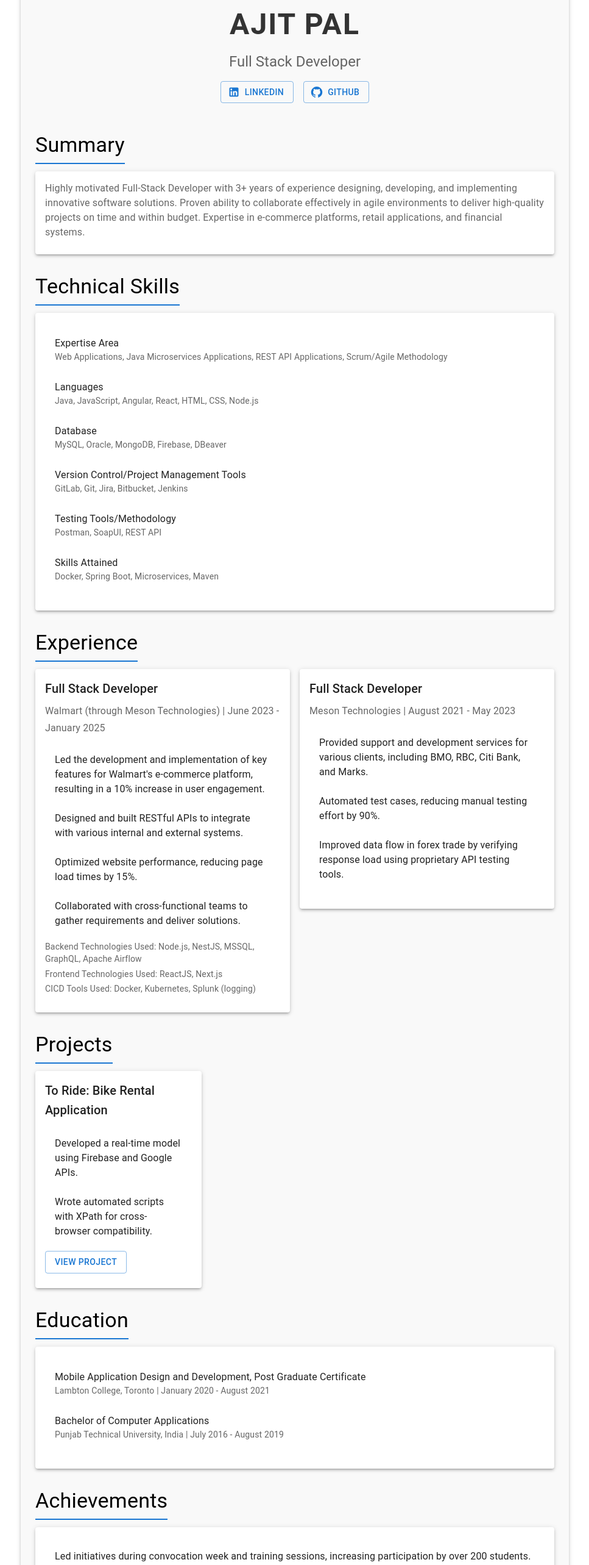
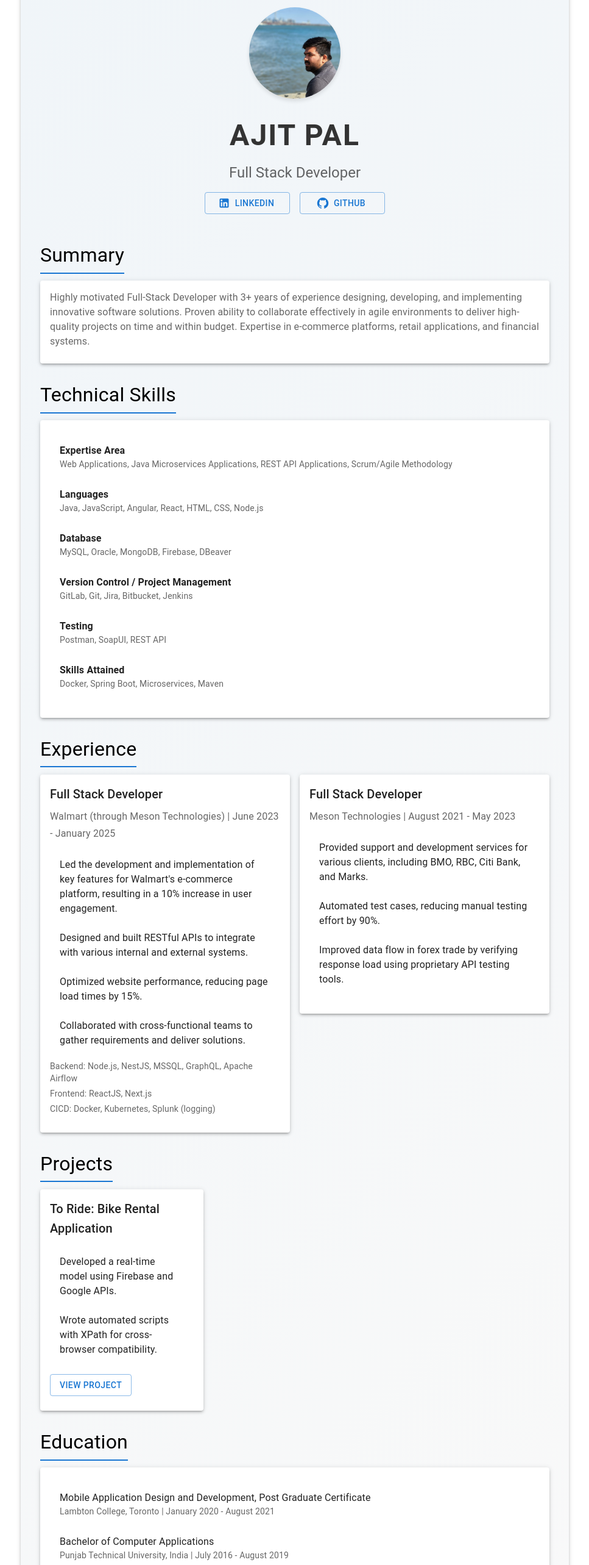
Before and after one commit to ajitpal254/Ajit-Portfolio, a React (Create React App) app: page / in a window 1280 px wide. Shown: the part 20-2586 px from the top of the page at 61% size, without its empty margins (156-1123 px from the left). Built offline with nearby package versions, Linux system fonts and the light colour scheme.

Commit message:
style chanegs and pictyure added

```diff
--- a/src/App.css
+++ b/src/App.css
@@ -9,7 +9,7 @@
 
 @media (prefers-reduced-motion: no-preference) {
   .App-logo {
-    animation: App-logo-spin infinite 20s linear;
+    animation: App-logo-spin infinite 25s linear;
   }
 }
 
--- a/src/App.js
+++ b/src/App.js
@@ -20,18 +20,33 @@ const Portfolio = () => {
     <Container
       maxWidth="md"
       sx={{
-        py: 4,
-        backgroundColor: "#f9f9f9",
+        py: { xs: 3, md: 4 },
+        px: { xs: 2, md: 4 },
+        background: "linear-gradient(135deg, #f0f5f9, #f9f9f9)",
         borderRadius: 2,
         boxShadow: 3,
       }}
     >
-      <Box sx={{ textAlign: "center", mb: 6 }}>
+      <Box sx={{ display: "flex", justifyContent: "center", mb: { xs: 3, md: 4 } }}>
+        <img
+          src={require("./assets/c9e06d35-838b-425e-863d-542b2aa0d3e8.jpg")}
+          alt="Profile"
+          style={{
+            width: "150px",
+            height: "150px",
+            borderRadius: "50%",
+            objectFit: "cover",
+            boxShadow: "0px 4px 6px rgba(0,0,0,0.1)",
+          }}
+        />
+      </Box>
+
+      <Box sx={{ textAlign: "center", mb: { xs: 4, md: 6 } }}>
         <Typography
           variant="h3"
           component="h1"
           gutterBottom
-          sx={{ fontWeight: "bold", letterSpacing: 2, color: "#333" }}
+          sx={{ fontWeight: "bold", letterSpacing: 2, color: "#333", fontSize: { xs: "2rem", md: "3rem" } }}
         >
           AJIT PAL
         </Typography>
@@ -40,11 +55,11 @@ const Portfolio = () => {
           component="p"
           gutterBottom
           color="text.secondary"
-          sx={{ mb: 2 }}
+          sx={{ mb: 2, fontSize: { xs: "1.25rem", md: "1.5rem" } }}
         >
           Full Stack Developer
         </Typography>
-        <Box sx={{ display: "flex", justifyContent: "center", gap: 2, mt: 2 }}>
+        <Box sx={{ display: "flex", justifyContent: "center", flexWrap: "wrap", gap: 2, mt: 2 }}>
           <Button
             variant="outlined"
             color="primary"
@@ -52,6 +67,7 @@ const Portfolio = () => {
             target="_blank"
             rel="noopener noreferrer"
             startIcon={<LinkedInIcon />}
+            sx={{ minWidth: 140 }}
           >
             LinkedIn
           </Button>
@@ -62,30 +78,34 @@ const Portfolio = () => {
             target="_blank"
             rel="noopener noreferrer"
             startIcon={<GitHubIcon />}
+            sx={{ minWidth: 140 }}
           >
             GitHub
           </Button>
         </Box>
       </Box>
 
-      <Grid container spacing={4}>
+      <Grid container spacing={{ xs: 2, md: 4 }}>
         <Grid item xs={12}>
           <Typography
             variant="h4"
             component="h2"
             gutterBottom
-            sx={{ borderBottom: "2px solid #1976d2", display: "inline-block", pb: 1 }}
+            sx={{
+              borderBottom: "2px solid #1976d2",
+              display: "inline-block",
+              pb: 1,
+              fontSize: { xs: "1.5rem", md: "2rem" },
+            }}
           >
             Summary
           </Typography>
           <Card elevation={3} sx={{ transition: "0.3s", "&:hover": { transform: "scale(1.02)" } }}>
             <CardContent>
-              <Typography variant="body1" color="text.secondary">
-                Highly motivated Full-Stack Developer with 3+ years of experience
-                designing, developing, and implementing innovative software solutions.
-                Proven ability to collaborate effectively in agile environments to deliver
-                high-quality projects on time and within budget. Expertise in e-commerce
-                platforms, retail applications, and financial systems.
+              <Typography variant="body1" color="text.secondary" sx={{ fontSize: { xs: "0.9rem", md: "1rem" } }}>
+                Highly motivated Full-Stack Developer with 3+ years of experience designing, developing, and implementing innovative software solutions.
+                Proven ability to collaborate effectively in agile environments to deliver high-quality projects on time and within budget.
+                Expertise in e-commerce platforms, retail applications, and financial systems.
               </Typography>
             </CardContent>
           </Card>
@@ -96,7 +116,12 @@ const Portfolio = () => {
             variant="h4"
             component="h2"
             gutterBottom
-            sx={{ borderBottom: "2px solid #1976d2", display: "inline-block", pb: 1 }}
+            sx={{
+              borderBottom: "2px solid #1976d2",
+              display: "inline-block",
+              pb: 1,
+              fontSize: { xs: "1.5rem", md: "2rem" },
+            }}
           >
             Technical Skills
           </Typography>
@@ -107,36 +132,42 @@ const Portfolio = () => {
                   <ListItemText
                     primary="Expertise Area"
                     secondary="Web Applications, Java Microservices Applications, REST API Applications, Scrum/Agile Methodology"
+                    primaryTypographyProps={{ fontWeight: "bold" }}
                   />
                 </ListItem>
                 <ListItem>
                   <ListItemText
                     primary="Languages"
                     secondary="Java, JavaScript, Angular, React, HTML, CSS, Node.js"
+                    primaryTypographyProps={{ fontWeight: "bold" }}
                   />
                 </ListItem>
                 <ListItem>
                   <ListItemText
                     primary="Database"
                     secondary="MySQL, Oracle, MongoDB, Firebase, DBeaver"
+                    primaryTypographyProps={{ fontWeight: "bold" }}
                   />
                 </ListItem>
                 <ListItem>
                   <ListItemText
-                    primary="Version Control/Project Management Tools"
+                    primary="Version Control / Project Management"
                     secondary="GitLab, Git, Jira, Bitbucket, Jenkins"
+                    primaryTypographyProps={{ fontWeight: "bold" }}
                   />
                 </ListItem>
                 <ListItem>
                   <ListItemText
-                    primary="Testing Tools/Methodology"
+                    primary="Testing"
                     secondary="Postman, SoapUI, REST API"
+                    primaryTypographyProps={{ fontWeight: "bold" }}
                   />
                 </ListItem>
                 <ListItem>
                   <ListItemText
                     primary="Skills Attained"
                     secondary="Docker, Spring Boot, Microservices, Maven"
+                    primaryTypographyProps={{ fontWeight: "bold" }}
                   />
                 </ListItem>
               </List>
@@ -149,11 +180,16 @@ const Portfolio = () => {
             variant="h4"
             component="h2"
             gutterBottom
-            sx={{ borderBottom: "2px solid #1976d2", display: "inline-block", pb: 1 }}
+            sx={{
+              borderBottom: "2px solid #1976d2",
+              display: "inline-block",
+              pb: 1,
+              fontSize: { xs: "1.5rem", md: "2rem" },
+            }}
           >
             Experience
           </Typography>
-          <Grid container spacing={2}>
+          <Grid container spacing={{ xs: 2, md: 2 }}>
             <Grid item xs={12} md={6}>
               <Card elevation={3} sx={{ transition: "0.3s", "&:hover": { transform: "scale(1.02)" } }}>
                 <CardContent>
@@ -186,13 +222,13 @@ const Portfolio = () => {
                     </ListItem>
                   </List>
                   <Typography variant="body2" color="text.secondary" gutterBottom>
-                    Backend Technologies Used: Node.js, NestJS, MSSQL, GraphQL, Apache Airflow
+                    Backend: Node.js, NestJS, MSSQL, GraphQL, Apache Airflow
                   </Typography>
                   <Typography variant="body2" color="text.secondary" gutterBottom>
-                    Frontend Technologies Used: ReactJS, Next.js
+                    Frontend: ReactJS, Next.js
                   </Typography>
                   <Typography variant="body2" color="text.secondary" gutterBottom>
-                    CICD Tools Used: Docker, Kubernetes, Splunk (logging)
+                    CICD: Docker, Kubernetes, Splunk (logging)
                   </Typography>
                 </CardContent>
               </Card>
@@ -234,11 +270,16 @@ const Portfolio = () => {
             variant="h4"
             component="h2"
             gutterBottom
-            sx={{ borderBottom: "2px solid #1976d2", display: "inline-block", pb: 1 }}
+            sx={{
+              borderBottom: "2px solid #1976d2",
+              display: "inline-block",
+              pb: 1,
+              fontSize: { xs: "1.5rem", md: "2rem" },
+            }}
           >
             Projects
           </Typography>
-          <Grid container spacing={2}>
+          <Grid container spacing={{ xs: 2, md: 2 }}>
             <Grid item xs={12} md={4}>
               <Card elevation={3} sx={{ transition: "0.3s", "&:hover": { transform: "scale(1.02)" } }}>
                 <CardContent>
@@ -263,6 +304,7 @@ const Portfolio = () => {
                     href="https://github.com/ajitpal254/3AmShoppeeReact"
                     target="_blank"
                     rel="noopener noreferrer"
+                    sx={{ mt: 1 }}
                   >
                     View Project
                   </Button>
@@ -277,7 +319,12 @@ const Portfolio = () => {
             variant="h4"
             component="h2"
             gutterBottom
-            sx={{ borderBottom: "2px solid #1976d2", display: "inline-block", pb: 1 }}
+            sx={{
+              borderBottom: "2px solid #1976d2",
+              display: "inline-block",
+              pb: 1,
+              fontSize: { xs: "1.5rem", md: "2rem" },
+            }}
           >
             Education
           </Typography>
@@ -301,36 +348,9 @@ const Portfolio = () => {
           </Card>
         </Grid>
 
-        <Grid item xs={12}>
-          <Typography
-            variant="h4"
-            component="h2"
-            gutterBottom
-            sx={{ borderBottom: "2px solid #1976d2", display: "inline-block", pb: 1 }}
-          >
-            Achievements
-          </Typography>
-          <Card elevation={3} sx={{ transition: "0.3s", "&:hover": { transform: "scale(1.02)" } }}>
-            <CardContent>
-              <List>
-                <ListItem>
-                  <ListItemText
-                    primary="Led initiatives during convocation week and training sessions, increasing participation by over 200 students."
-                  />
-                </ListItem>
-                <ListItem>
-                  <ListItemText
-                    primary="Identified and reported over 100 bugs in open-source projects, contributing to code quality."
-                  />
-                </ListItem>
-              </List>
-            </CardContent>
-          </Card>
-        </Grid>
-
-        <Grid item xs={12} sx={{ textAlign: "center", mt: 4 }}>
+        <Grid item xs={12} sx={{ textAlign: "center", mt: { xs: 3, md: 4 } }}>
           <a href={resume} download style={{ textDecoration: "none" }}>
-            <Button variant="contained" color="primary">
+            <Button variant="contained" color="primary" sx={{ py: 1.5, px: 3 }}>
               Download Resume
             </Button>
           </a>
```
